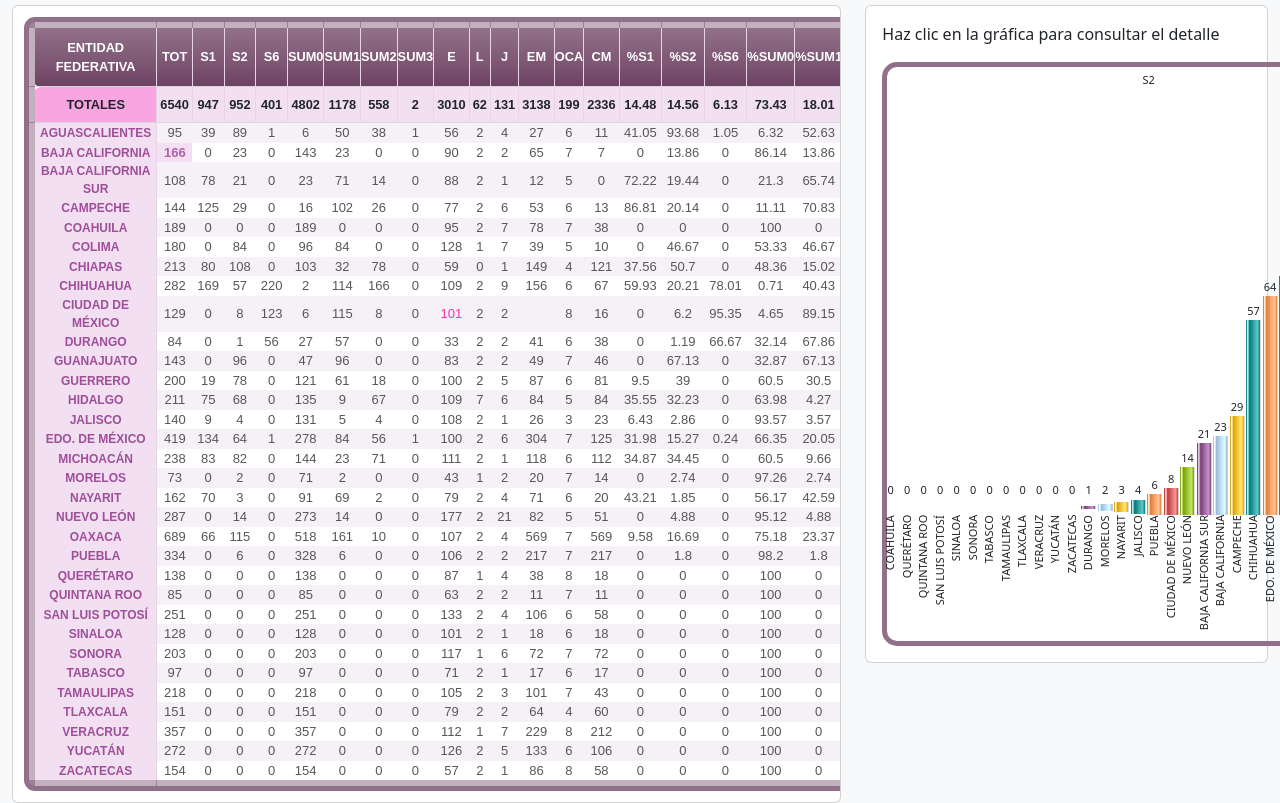
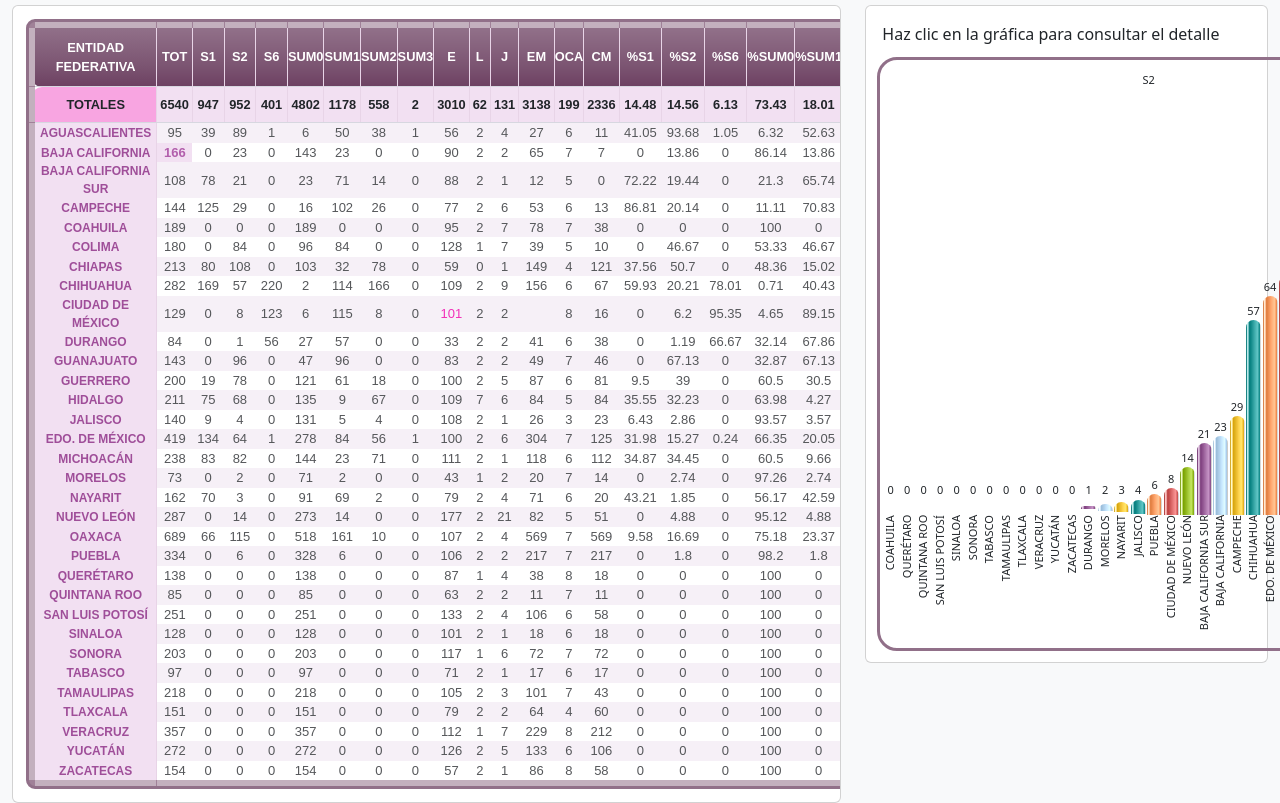
Before and after one commit to gemeloportillo/dashboard_sample, a plain HTML site: page index.html in a window 1280 px wide. Shown: the part 95-898 px from the top of the page. Drawn offline with nearby package versions, Linux system fonts and the light colour scheme.

Commit message:
grafica estilo barras

```diff
--- a/css/grafica.css
+++ b/css/grafica.css
@@ -18,3 +18,9 @@
   text-align: center;
   padding: 10px 0;
 }
+
+.grafica_table img {
+  width: 15px;
+  border-top-left-radius: 10px;
+  border-top-right-radius: 10px;
+}
--- a/css/tabla.css
+++ b/css/tabla.css
@@ -205,8 +205,8 @@ background: none;
 
 table {
   border-radius: 15px;
-  outline: 5px solid #917089;
-  outline-offset: -5px;
+  outline: 3px solid #917089;
+  outline-offset: 2px;
   overflow: hidden;
 }
 
```
